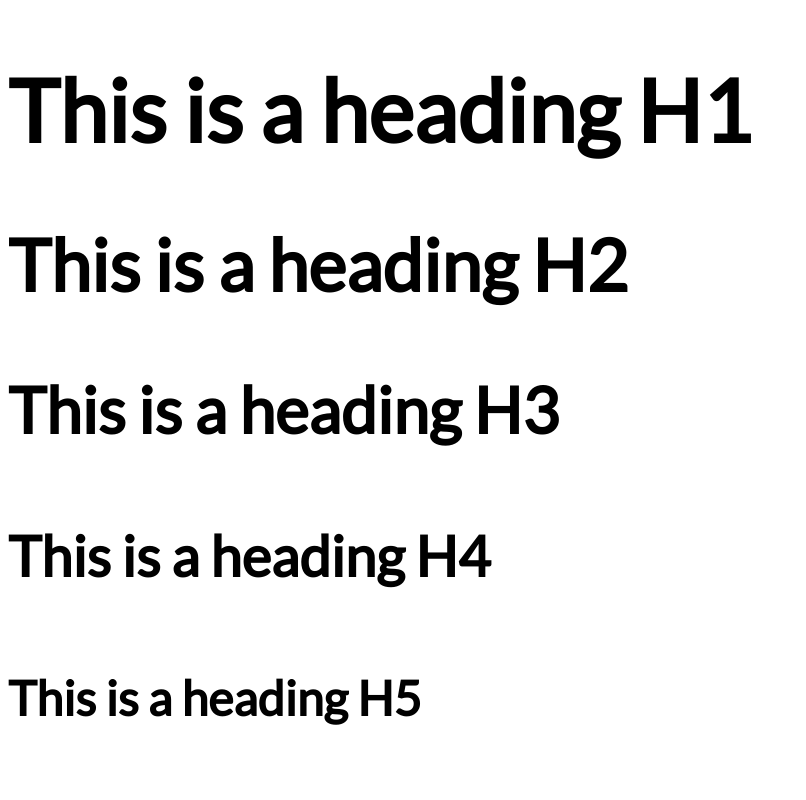
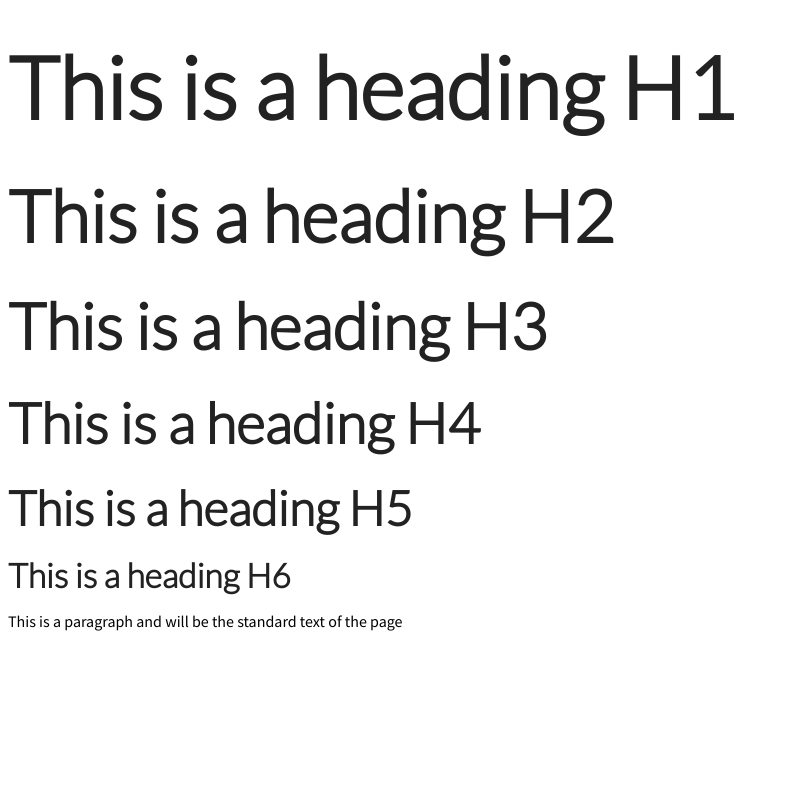
Before and after one commit to 3daddict/bem-css, a plain HTML site: page typography.html in a window 1280 px wide. Shown: the top 800 px of the page, without its empty margins (0-806 px from the left). Drawn offline with Linux system fonts and the light colour scheme.

Commit message:
heading color and margins

```diff
--- a/assets/css/bem-css.scss
+++ b/assets/css/bem-css.scss
@@ -1,8 +1,11 @@
-@import url('https://fonts.googleapis.com/css?family=Lato');
+@import url('https://fonts.googleapis.com/css?family=Lato:300');
 @import url('https://fonts.googleapis.com/css?family=Source+Sans+Pro');
 
+// sass variables
 $font-header: 'Lato', sans-serif;
 $font-text: 'Source Sans Pro', sans-serif;
+$text-dark: #222;
+$text-light: #eee;
 
 h1,
 h2,
@@ -11,6 +14,8 @@ h4,
 h5,
 h6 {
   font-family: $font-header;
+  color: $text-dark;
+  margin: 0.4em 0;
 }
 
 h1 {
@@ -41,7 +46,7 @@ p {
     font-family: $font-text;
 }
 
-/* media queries */
+// media queries
 @media all and (min-width: 1280px) {
 
 }
```
Also changed, not shown: assets/css/bem-css.css, typography.html (renamed from template.html), 1 other file.
